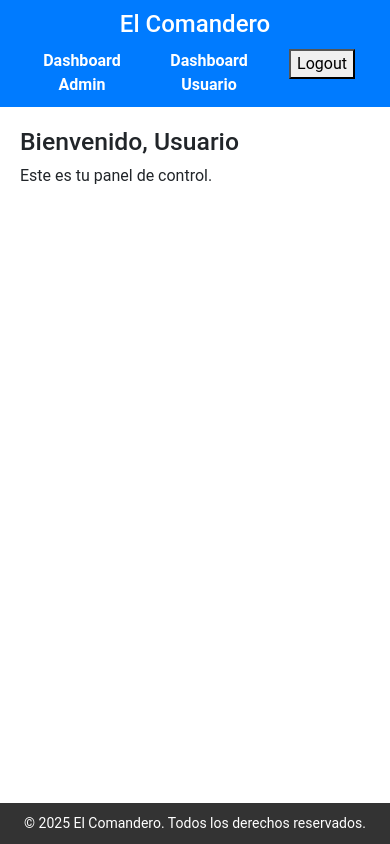
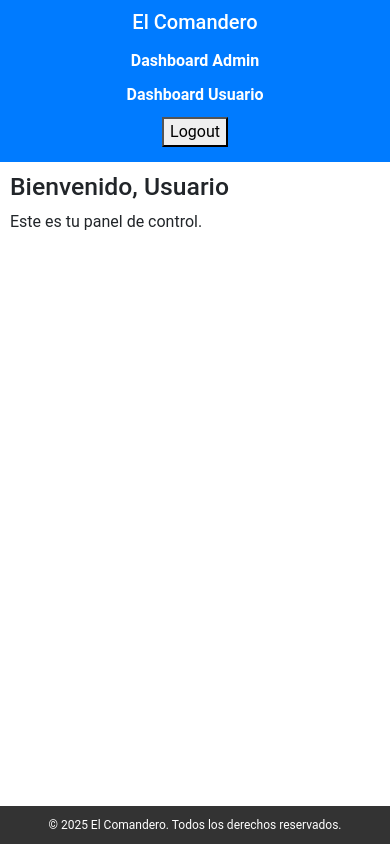
Before and after one commit to NicoButter/el_comandero, a Django app: template dashboards/templates/dashboards/user_dashboard.html in a window 390 px wide. Run offline with Django 5.2, Linux system fonts and the light colour scheme; the template is opened without the code that fills it, so the values that code supplies are empty.

Commit message:
responsiviti in general stiles

```diff
--- a/static/css/global_styles.css
+++ b/static/css/global_styles.css
@@ -7,7 +7,6 @@ body {
     min-height: 100vh;
 }
 
-/* Header */
 header {
     background-color: #007bff;
     color: white;
@@ -26,6 +25,7 @@ header nav ul {
     margin: 10px 0 0;
     display: flex;
     justify-content: center;
+    flex-wrap: wrap;
 }
 
 header nav ul li {
@@ -42,13 +42,11 @@ header nav ul li a:hover {
     text-decoration: underline;
 }
 
-/* Contenido principal */
 main {
     flex: 1;
     padding: 20px;
 }
 
-/* Footer */
 footer {
     background-color: #333;
     color: white;
@@ -60,3 +58,44 @@ footer p {
     margin: 0;
     font-size: 14px;
 }
+
+
+@media (max-width: 600px) {
+    header h1 {
+        font-size: 20px;
+    }
+
+    header nav ul {
+        flex-direction: column;
+        align-items: center;
+    }
+
+    header nav ul li {
+        margin: 5px 0;
+    }
+
+    main {
+        padding: 10px;
+    }
+
+    footer p {
+        font-size: 12px;
+    }
+}
+
+@media (min-width: 601px) and (max-width: 900px) {
+    header h1 {
+        font-size: 22px;
+    }
+
+    header nav ul li {
+        margin: 0 10px;
+    }
+
+    main {
+        padding: 15px;
+    }
+}
+
+/* @media (min-width: 901px) {
+} */
```
